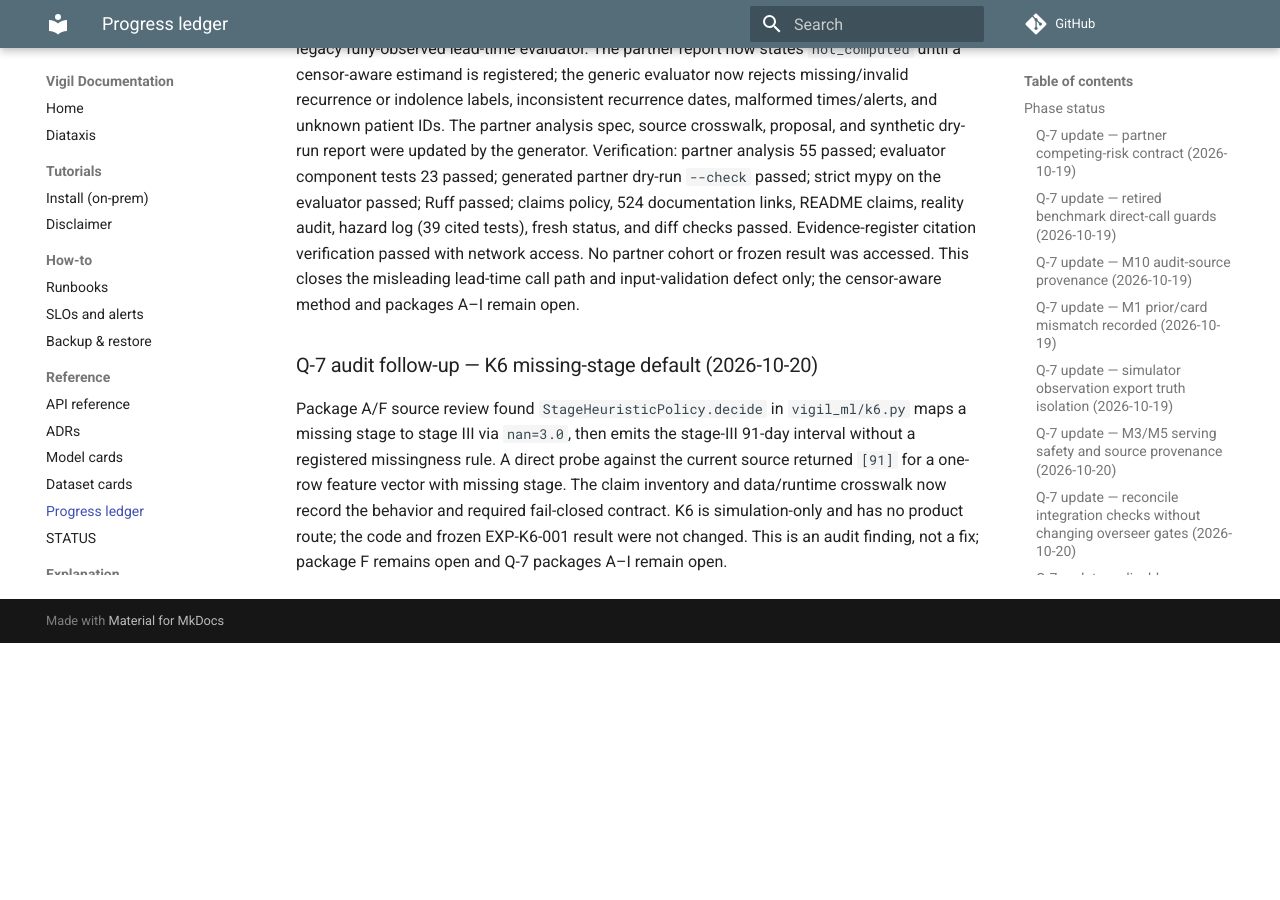
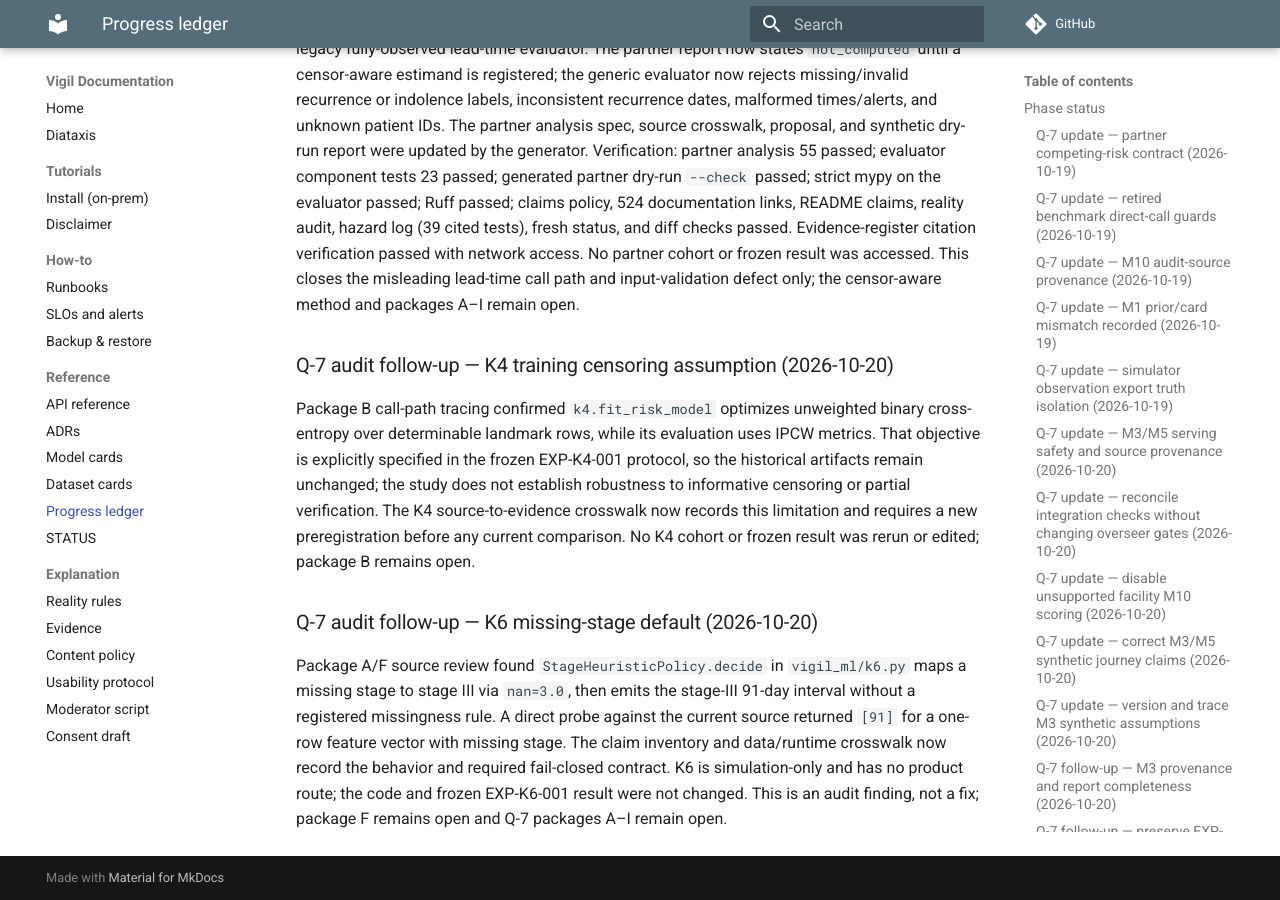
Before and after one commit to gasthecreator/vigil, an MkDocs documentation site: the page built from docs/PROGRESS.md, in a window 1280 px wide and 900 px high, scrolled down 44569 px. Built offline with MkDocs 1.6.1 and Material for MkDocs 9.7.7, drawn with Linux system fonts in a browser that asks for light colours; comment, search, counter and statistics services are not loaded; before the commit the page ends 45212 px from its top, so only the background shows below that.

Commit message:
docs(ml): record K4 censoring assumption audit

```diff
--- a/docs/PROGRESS.md
+++ b/docs/PROGRESS.md
@@ -405,6 +405,10 @@ Current PR head `38339ace662c186db6c20b5081c938f0c3f28d89` was checked in CI run
 
 Package B source tracing found the partner secondary report discarded right-censoring/competing-death fields and hardcoded every indolence label false before calling a legacy fully-observed lead-time evaluator. The partner report now states `not_computed` until a censor-aware estimand is registered; the generic evaluator now rejects missing/invalid recurrence or indolence labels, inconsistent recurrence dates, malformed times/alerts, and unknown patient IDs. The partner analysis spec, source crosswalk, proposal, and synthetic dry-run report were updated by the generator. Verification: partner analysis 55 passed; evaluator component tests 23 passed; generated partner dry-run `--check` passed; strict mypy on the evaluator passed; Ruff passed; claims policy, 524 documentation links, README claims, reality audit, hazard log (39 cited tests), fresh status, and diff checks passed. Evidence-register citation verification passed with network access. No partner cohort or frozen result was accessed. This closes the misleading lead-time call path and input-validation defect only; the censor-aware method and packages A–I remain open.
 
+### Q-7 audit follow-up — K4 training censoring assumption (2026-10-20)
+
+Package B call-path tracing confirmed `k4.fit_risk_model` optimizes unweighted binary cross-entropy over determinable landmark rows, while its evaluation uses IPCW metrics. That objective is explicitly specified in the frozen EXP-K4-001 protocol, so the historical artifacts remain unchanged; the study does not establish robustness to informative censoring or partial verification. The K4 source-to-evidence crosswalk now records this limitation and requires a new preregistration before any current comparison. No K4 cohort or frozen result was rerun or edited; package B remains open.
+
 ### Q-7 audit follow-up — K6 missing-stage default (2026-10-20)
 
 Package A/F source review found `StageHeuristicPolicy.decide` in `vigil_ml/k6.py` maps a missing stage to stage III via `nan=3.0`, then emits the stage-III 91-day interval without a registered missingness rule. A direct probe against the current source returned `[91]` for a one-row feature vector with missing stage. The claim inventory and data/runtime crosswalk now record the behavior and required fail-closed contract. K6 is simulation-only and has no product route; the code and frozen EXP-K6-001 result were not changed. This is an audit finding, not a fix; package F remains open and Q-7 packages A–I remain open.
```
Also changed, not shown: docs/audits/CORE-ML-ENTRYPOINT-CROSSWALK-2026-10.md (+1 -1 lines).
